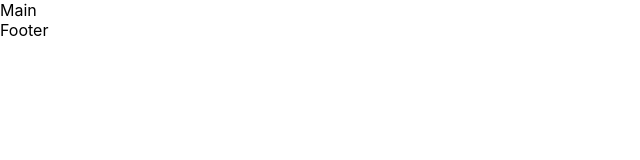
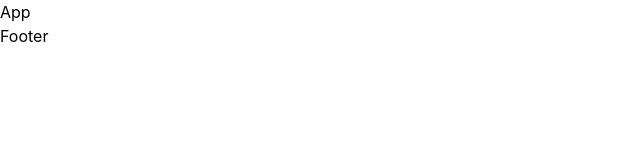
Before and after one commit to evan-walter/timify, a Next.js app: page / in a window 1280 px wide. Shown: the top 160 px of the page, without its empty margins (0-640 px from the left). Built offline with nearby package versions, Linux system fonts and the light colour scheme.

Commit message:
start map dependencies

```diff
--- /dev/null
+++ b/components/App.js
@@ -0,0 +1,3 @@
+export default function App() {
+  return <div>App</div>
+}
--- a/package.json
+++ b/package.json
@@ -9,6 +9,7 @@
     "lint": "next lint"
   },
   "dependencies": {
+    "@react-google-maps/api": "^2.14.0",
     "@types/node": "18.11.9",
     "@types/react": "18.0.25",
     "@types/react-dom": "18.0.8",
--- a/pages/index.tsx
+++ b/pages/index.tsx
@@ -1,5 +1,6 @@
 import Head from 'next/head'
 import Image from 'next/image'
+import App from '../components/App'
 
 export default function Home() {
   return (
@@ -10,7 +11,9 @@ export default function Home() {
         <link rel='icon' href='/favicon.ico' />
       </Head>
 
-      <main>Main</main>
+      <main>
+        <App />
+      </main>
 
       <footer>Footer</footer>
     </>
--- a/styles/globals.css
+++ b/styles/globals.css
@@ -1,3 +1,7 @@
+@tailwind base;
+@tailwind components;
+@tailwind utilities;
+
 html,
 body {
   padding: 0;
@@ -21,6 +25,6 @@ a {
   }
   body {
     color: white;
-    background: black;
+    background: #1e1e1e;
   }
 }
```
Also changed, not shown: 1 other file (tests, documents, lock files or other folders).
